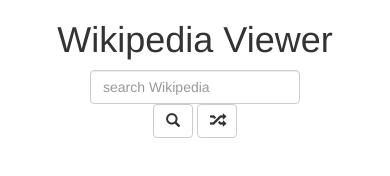
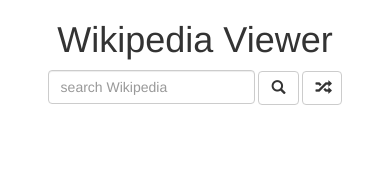
Before and after one commit to lacyjpr/wikipedia_viewer, a plain HTML site: page index.html in a window 390 px wide. Drawn offline with nearby package versions, Linux system fonts and the light colour scheme.

Commit message:
style form to remain in-line at xs

```diff
--- a/css/style.css
+++ b/css/style.css
@@ -0,0 +1,4 @@
+.form-inline .form-group .form-control {
+	width: auto;
+	display: inline-block;
+}
--- a/index.html
+++ b/index.html
@@ -17,7 +17,7 @@
 
 		<div class="container text-center">
 			<h1>Wikipedia Viewer</h1>
-			<div class="col-md-4 col-md-offset-4 col-sm-6 col-sm-offset-3 col-xs-8 col-xs-offset-2">
+			<div class="col-md-4 col-md-offset-4 col-sm-6 col-sm-offset-3">
 				<form class="form-inline" id="form-container" role="form">
 					<div class="form-group">
 						<input type="text" id="searchText" class="form-control" placeholder="search Wikipedia" required>
```
